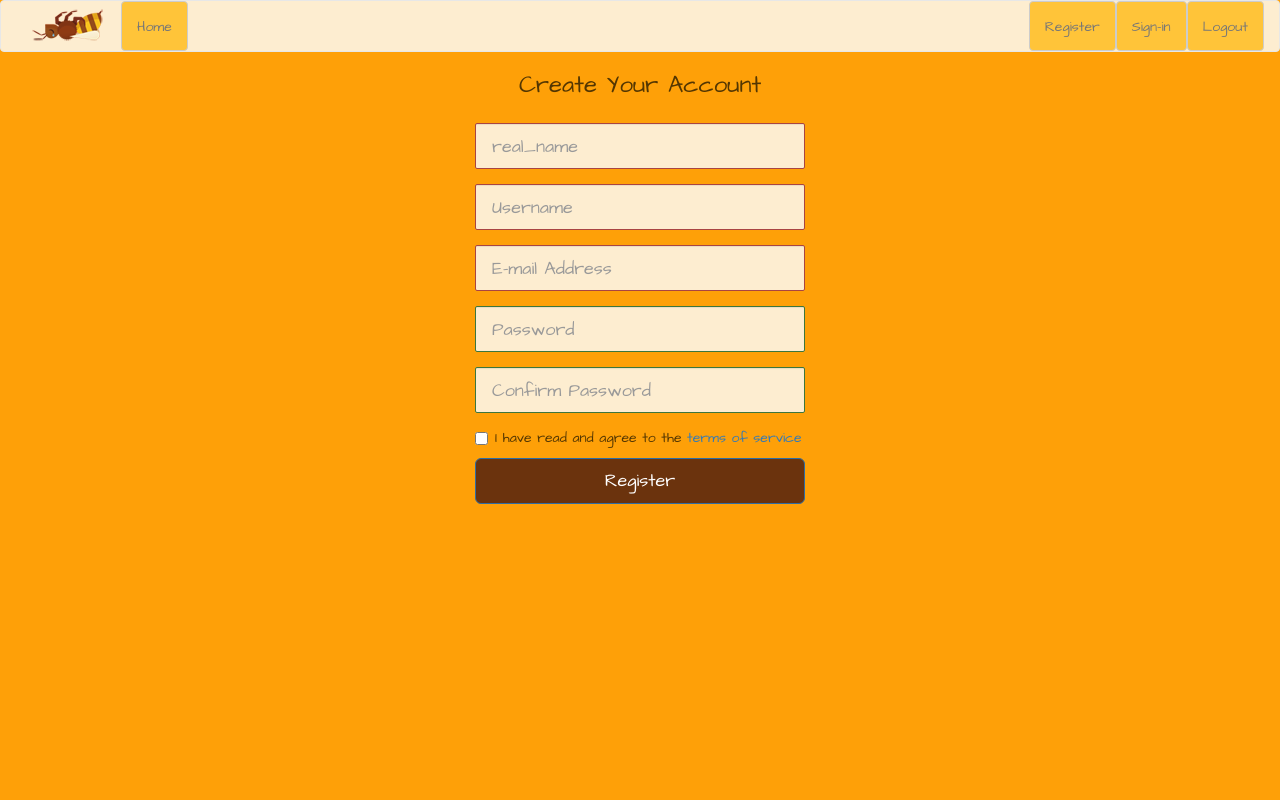
After one commit to Shirlazybrat/7-16-Bawk, a Flask app: template templates/register.html in a window 1280 px wide. The commit adds this page. Run offline with Flask 2, Linux system fonts and the light colour scheme; the template is opened without the code that fills it, so the values that code supplies are empty; some libraries are stand-ins or nearby versions.

Commit message:
created sign-in, register, home, and logout pages

```diff
--- a/compass/sass/styles.scss
+++ b/compass/sass/styles.scss
@@ -1,3 +1,64 @@
 body{
-	background-color: #1d96d7;
+	background-color: #FEA008;
+	color: #533602;
+	font-family: 'Architects Daughter', cursive;
 }
+
+.navbar {
+	background-color: #FDEDD0;
+	margin: 0px;
+
+	li a {
+		background-color: #FFC439;
+		color: #533602;
+		height: 50px;
+	}
+
+	.navbar-header {
+		padding: 8px 15px;
+	}
+}
+
+
+#myCarousel {
+	height: 500px;
+
+	img {
+		width: 100%;
+	}
+
+	.carousel-caption {
+		margin-bottom: 200px;
+
+		h1 {
+			font-size: 100px;
+		}
+	}
+}
+
+.intro {
+	margin-top: 50px;
+	background:rgba(253, 237, 208, 0.8);
+
+	img {
+		height: 75px;
+	}
+}
+
+
+#register, #sign_in{
+/* CSS used here will be applied after bootstrap.css */
+	.input-lg, .alert{
+		border-radius:2px;
+		background-color: #FDEDD0;
+		color: #533602;
+	}
+
+	.btn {
+		background-color: #6B330D;
+	}
+
+	img {
+		width: 150px;
+	}
+}
--- a/main.py
+++ b/main.py
@@ -1,4 +1,105 @@
 # Import flask stuff
-from flask import Flask, render_template, redirect
+from flask import Flask, render_template, redirect, request, session
 # import the mysql module
-from mysqyext.mysql import MySQL
+from flaskext.mysql import MySQL
+import bcrypt
+
+# set up mySQL connection later
+app = Flask(__name__)
+
+app = Flask('sqlConn')
+#create an instance of the mysql class
+mysql = MySQL()
+#add to the app (Flack object) som config data for our connection
+app.config['MYSQL_DATABASE_USER'] = 'x' #username is x
+app.config['MYSQL_DATABASE_PASSWORD'] = 'x' # password is x
+app.config['MYSQL_DATABASE_DB'] = 'bawk'
+#where the mysql database is located
+app.config['MYSQL_DATABASE_HOST'] = '127.0.0.1'
+#use the mysql method, init_app, and pass it the flask object
+mysql.init_app(app)
+
+#Make one connection and use it over, and over, and over...
+conn = mysql.connect()
+# set up a cursor object whihc is what the sql object uses to connect and run queries
+cursor = conn.cursor()
+
+app.secret_key = "navlksnlakjwa8924hr8qoarhfvpui34"
+
+@app.route('/')
+def index():
+	return render_template('index.html')
+
+@app.route('/register')
+def register():
+	if request.args.get('username'):
+		# the username is set in the query string
+		return render_template('register.html',
+			message = "That username is already taken.")
+	else:
+		return render_template('register.html')
+
+
+@app.route('/register_submit', methods = ['POST'])
+def register_submit():
+	# return render_template('register_submit.html')
+	# Fist, check to see if the email is already taken
+	# this means select statement
+	check_username_query = "SELECT * FROM user WHERE username = '%s' " % request.form['username']
+	print check_username_query
+	cursor.execute(check_username_query)
+	check_username_result = cursor.fetchone()
+	if check_username_result is None:
+		# no match. Insert
+		real_name = request.form['real_name']
+		username = request.form['username']
+		password = request.form['password'].encode('utf-8')
+		email = request.form['email']
+		# avatar = request.form['avatar']
+		hashed_password = bcrypt.hashpw(password, bcrypt.gensalt())
+		print hashed_password
+		username_insert_query = "INSERT INTO user VALUES (default, '"+username+"', '"+email+"', '"+hashed_password+"', null, '"+real_name+"')"
+		cursor.execute(username_insert_query)
+		conn.commit()
+		return render_template('index.html')
+	else:
+		return redirect('/register?username=taken')
+	print check_username_result
+	return "Done"
+
+	# second, if it is taken, send thmt back to the register page with a message
+	# if not taken, insert into sql
+
+
+
+@app.route('/sign_in', methods=['GET','POST'])
+def sign_in():
+	return render_template('sign_in.html')
+
+
+@app.route('/sign_in_submit', methods=['POST'])
+def sign_in_submit():
+ 	password = request.form['password'].encode('utf-8')
+ 	hashed_password_from_mysql = "SELECT password FROM user WHERE username = '%s' " % request.form['username']
+ 	cursor.execute(hashed_password_from_mysql)
+ 	hashed_password = cursor.fetchone()
+	#to check a hash
+	if hashed_password == None:
+		return render_template("/sign_in.html",
+ 			message = "Try Again")
+	if bcrypt.checkpw(password, hashed_password[0].encode('utf-8')):
+ 		session['username'] = request.form['username']
+ 		return redirect('/')
+ 	else:
+ 		return render_template("/sign_in.html",
+ 			message = "Try Again")
+
+@app.route('/logout')
+def logout():
+	#nuke the session vars. This will end the session which is what we use to let the user in
+	session.clear()
+	return redirect('/sign_in?YouAreLogedOut')
+
+
+if __name__ == "__main__":
+	app.run(debug= True)
--- a/static/css/styles.css
+++ b/static/css/styles.css
@@ -1,4 +1,68 @@
 /* line 1, ../../compass/sass/styles.scss */
 body {
-  background-color: #1d96d7;
+  background-color: #FEA008;
+  color: #533602;
+  font-family: 'Architects Daughter', cursive;
 }
+
+/* line 7, ../../compass/sass/styles.scss */
+.navbar {
+  background-color: #FDEDD0;
+  margin: 0px;
+}
+/* line 11, ../../compass/sass/styles.scss */
+.navbar li a {
+  background-color: #FFC439;
+  color: #533602;
+  height: 50px;
+}
+/* line 17, ../../compass/sass/styles.scss */
+.navbar .navbar-header {
+  padding: 8px 15px;
+}
+
+/* line 23, ../../compass/sass/styles.scss */
+#myCarousel {
+  height: 500px;
+}
+/* line 26, ../../compass/sass/styles.scss */
+#myCarousel img {
+  width: 100%;
+}
+/* line 30, ../../compass/sass/styles.scss */
+#myCarousel .carousel-caption {
+  margin-bottom: 200px;
+}
+/* line 33, ../../compass/sass/styles.scss */
+#myCarousel .carousel-caption h1 {
+  font-size: 100px;
+}
+
+/* line 39, ../../compass/sass/styles.scss */
+.intro {
+  margin-top: 50px;
+  background: rgba(253, 237, 208, 0.8);
+}
+/* line 43, ../../compass/sass/styles.scss */
+.intro img {
+  height: 75px;
+}
+
+/* line 49, ../../compass/sass/styles.scss */
+#register, #sign_in {
+  /* CSS used here will be applied after bootstrap.css */
+}
+/* line 51, ../../compass/sass/styles.scss */
+#register .input-lg, #register .alert, #sign_in .input-lg, #sign_in .alert {
+  border-radius: 2px;
+  background-color: #FDEDD0;
+  color: #533602;
+}
+/* line 57, ../../compass/sass/styles.scss */
+#register .btn, #sign_in .btn {
+  background-color: #6B330D;
+}
+/* line 61, ../../compass/sass/styles.scss */
+#register img, #sign_in img {
+  width: 150px;
+}
--- /dev/null
+++ b/templates/layout.html
@@ -0,0 +1,72 @@
+<html>
+<head>
+	<meta charset="UTF-8">
+	<title>Document</title>
+
+<!-- Latest compiled and minified CSS -->
+<link rel="stylesheet" href="https://maxcdn.bootstrapcdn.com/bootstrap/3.3.7/css/bootstrap.min.css" integrity="sha384-BVYiiSIFeK1dGmJRAkycuHAHRg32OmUcww7on3RYdg4Va+PmSTsz/K68vbdEjh4u" crossorigin="anonymous">
+
+<script src="https://ajax.googleapis.com/ajax/libs/jquery/2.2.4/jquery.min.js"></script>
+
+<!-- Latest compiled and minified JavaScript -->
+<script src="https://maxcdn.bootstrapcdn.com/bootstrap/3.3.7/js/bootstrap.min.js" integrity="sha384-Tc5IQib027qvyjSMfHjOMaLkfuWVxZxUPnCJA7l2mCWNIpG9mGCD8wGNIcPD7Txa" crossorigin="anonymous"></script>
+
+<link href="https://fonts.googleapis.com/css?family=Architects+Daughter" rel="stylesheet">
+
+<link rel="stylesheet" type="text/css" href="/static/css/styles.css">
+
+</head>
+<body>
+
+<!-- Nav bar here -->
+<nav class="navbar navbar-default">
+  <div class="container-fluid">
+    <!-- Brand and toggle get grouped for better mobile display -->
+    <div class="navbar-header">
+      <button type="button" class="navbar-toggle collapsed" data-toggle="collapse" data-target="#bs-example-navbar-collapse-1" aria-expanded="false">
+        <span class="sr-only">Toggle navigation</span>
+        <span class="icon-bar"></span>
+        <span class="icon-bar"></span>
+        <span class="icon-bar"></span>
+      </button>
+      <img src="/static/images/dead_bee.png">
+    </div>
+
+    <!-- Collect the nav links, forms, and other content for toggling -->
+    <div class="collapse navbar-collapse" id="bs-example-navbar-collapse-1">
+      <ul class="nav navbar-nav">
+        <li><a href="/" type="submit" class="btn btn-default">Home</a></li>
+        <!-- <li class="dropdown">
+          <a href="#" class="dropdown-toggle" data-toggle="dropdown" role="button" aria-haspopup="true" aria-expanded="false">Dropdown <span class="caret"></span></a>
+          <ul class="dropdown-menu">
+            <li><a href="#">Action</a></li>
+            <li><a href="#">Another action</a></li>
+            <li><a href="#">Something else here</a></li>
+            <li role="separator" class="divider"></li>
+            <li><a href="#">Separated link</a></li>
+            <li role="separator" class="divider"></li>
+            <li><a href="#">One more separated link</a></li>
+          </ul>
+        </li> -->
+      </ul>
+      <ul class="nav navbar-nav navbar-right">
+        <li>
+        <a href="/register" type="submit" class="btn btn-default">Register</a>
+        <li><a href="/sign_in" type="submit" class="btn btn-default">Sign-in</a></li>
+        <li><a href="/logout" type="submit" class="btn btn-default">Logout</a></li>
+      </li>
+
+      </ul>
+    </div><!-- /.navbar-collapse -->
+  </div><!-- /.container-fluid -->
+</nav>
+
+
+{% block body %}
+
+
+
+
+{% endblock%}
+</body>
+</html>
--- /dev/null
+++ b/templates/register.html
@@ -0,0 +1,48 @@
+{% extends 'layout.html' %}
+{% block body %}
+
+
+<div id="register" class="container" ation="/register_submit">
+    <div class="row">
+        <div class="col-md-4 col-md-offset-4">
+            <div class="">
+                <div class="">
+                    <h3 class="text-center">Create Your Account</h3>
+                </div>
+                <div class="panel-body">
+                    {% if message: %}
+                    <div class="panel-body">
+                        <div class="alert alert-danger">
+                            <a class="close" data-dismiss="alert" href="#">×</a>{{message}}
+                        </div>
+                        {% endif %}
+                        <form method="post" action="/register_submit">
+                            <!-- <img alt="bee logo" src="/static/images/dead_bee.png"><br><br> -->
+                            <div class="form-group has-error">
+                                <input class="form-control input-lg" placeholder="real_name" name="real_name" type="text">
+                            </div>
+                            <div class="form-group has-error">
+                                <input class="form-control input-lg" placeholder="Username" name="username" type="text">
+                            </div>
+                            <div class="form-group has-error">
+                                <input class="form-control input-lg" placeholder="E-mail Address" name="email" type="text">
+                            </div>
+                            <div class="form-group has-success">
+                                <input class="form-control input-lg" placeholder="Password" name="password" type="password">
+                            </div>
+                            <div class="form-group has-success">
+                                <input class="form-control input-lg" placeholder="Confirm Password" name="password" value="" type="password">
+                            </div>
+                            <div class="checkbox">
+                                <label>
+                                    <input name="terms" type="checkbox">I have read and agree to the <a href="#">terms of service</a>
+                                </label>
+                            </div>
+                            <input class="btn btn-lg btn-primary btn-block" value="Register" type="submit">
+                        </form>
+                    </div>
+                </div>
+            </div>
+        </div>
+    </div>
+    {% endblock %}
```
Also changed, not shown: templates/index.html (added, +106 -0 lines), templates/sign_in.html (added, +40 -0 lines), readme.md, static/images/bee-hero.png (added), static/images/bee-hero1.jpg (added), static/images/bee_banner.jpg (added), static/images/bee_closeup.png (added), static/images/bee_closeup1.jpg (added), static/images/bees_on_honeycomb.png (added), static/images/bees_on_honeycomb1.jpg (added), static/images/dead_bee.jpg (added), static/images/dead_bee.png (added), static/images/worker_bees.png (added), static/images/worker_bees1.jpg (added), 1 other file.
